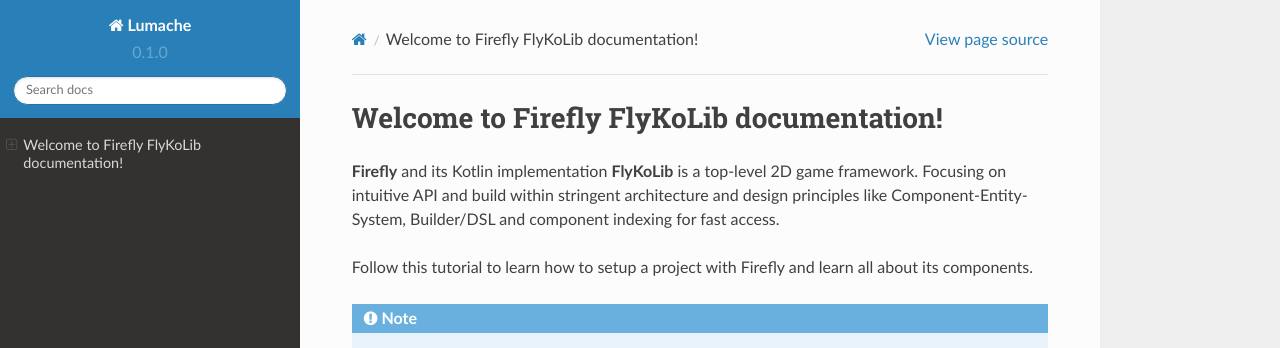
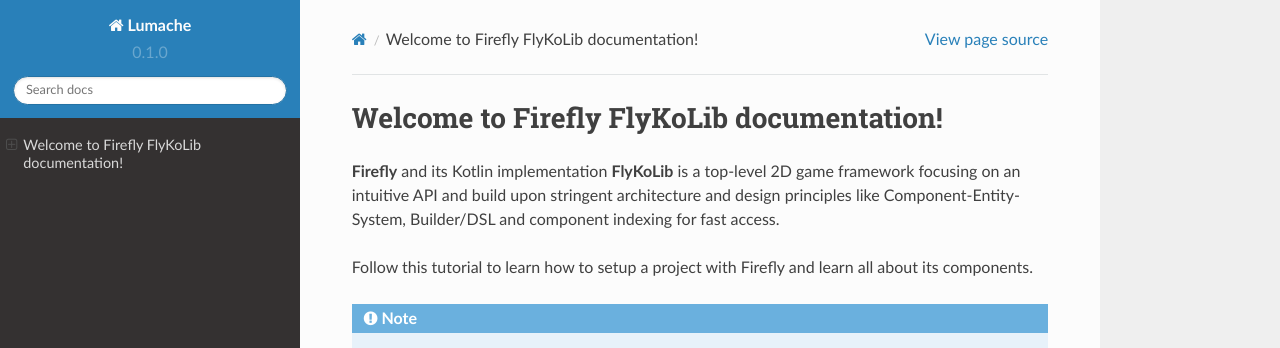
Before and after one commit to AndreasHefti/flyko-lib-doc, a Sphinx documentation site: the page built from docs/source/index.rst, in a window 1280 px wide. Shown: the top 348 px of the page. Built offline with Sphinx 7.4.7 and the Read the Docs theme 2.0.0, drawn with Linux system fonts in a browser that asks for light colours; pages that are not in the unit, such as notebooks, are missing from menus.

Commit message:
Update index.rst

```diff
--- a/docs/source/index.rst
+++ b/docs/source/index.rst
@@ -1,7 +1,7 @@
 Welcome to Firefly FlyKoLib documentation!
 ==========================================
 
-**Firefly** and its Kotlin implementation **FlyKoLib** is a top-level 2D game framework. Focusing on intuitive API and build within stringent architecture and design principles like Component-Entity-System, Builder/DSL and component indexing for fast access.
+**Firefly** and its Kotlin implementation **FlyKoLib** is a top-level 2D game framework focusing on an intuitive API and build upon stringent architecture and design principles like Component-Entity-System, Builder/DSL and component indexing for fast access.
 
 Follow this tutorial to learn how to setup a project with Firefly and learn all about its components.
 
```
